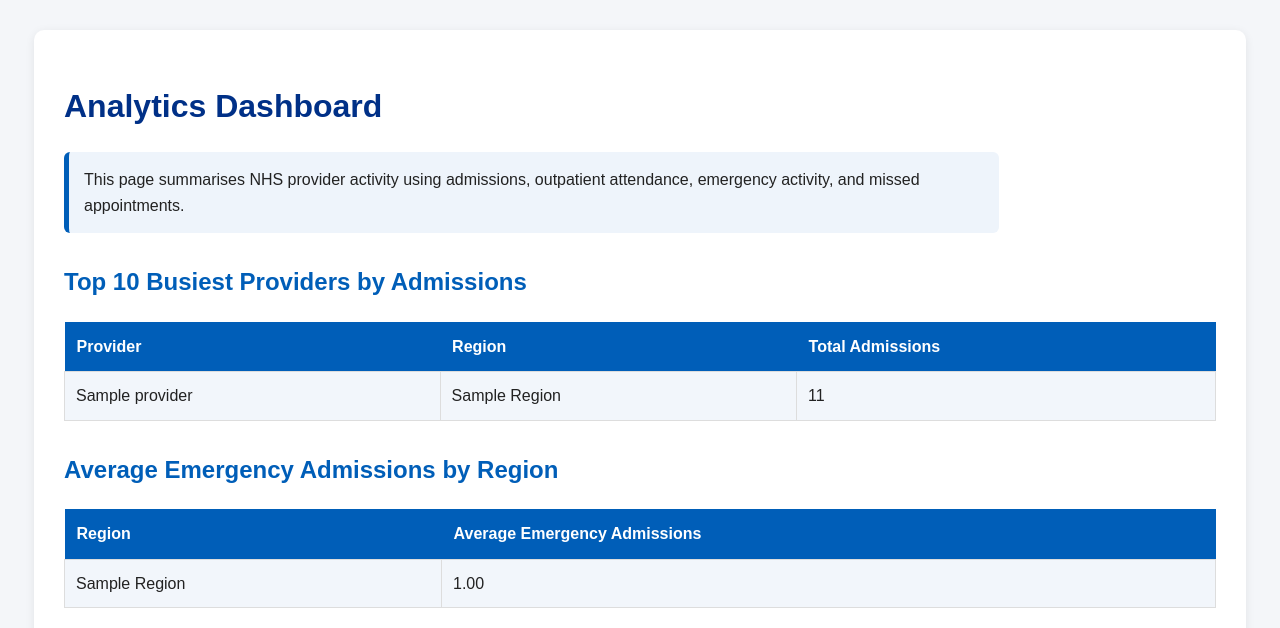
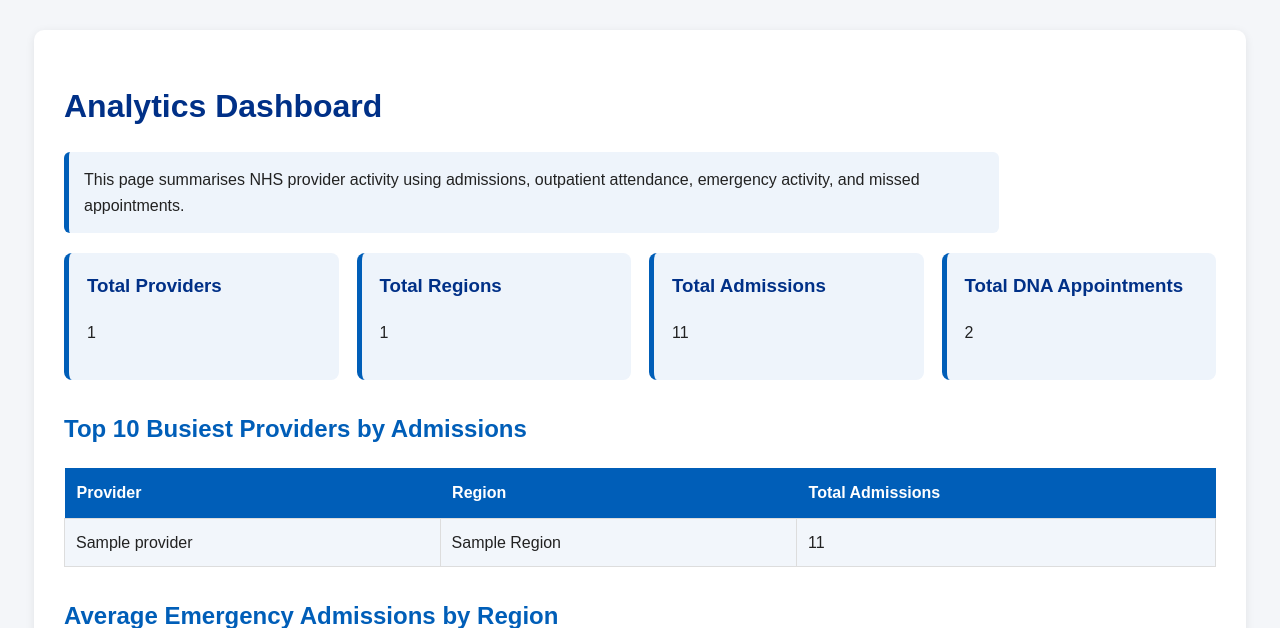
Before and after one commit to 52533734/nhs-hospital-activity, a Flask app: page /analytics in a window 1280 px wide. Shown: the part 74-702 px from the top of the page. Run offline with Flask 3, Linux system fonts and the light colour scheme; tables that the repository leaves empty hold one stand-in row (values such as "Sample post").

Commit message:
Add dashboard summary cards

```diff
--- a/app/routes.py
+++ b/app/routes.py
@@ -8,7 +8,8 @@ from app.services import (
     highest_dna_appointments,
     age_band_summary,
     age_band_dna_rates,
-    highest_emergency_age_bands
+    highest_emergency_age_bands,
+    dashboard_totals
 )
 from app.services import provider_summary
 
@@ -98,14 +99,19 @@ def analytics():
     outpatient_attendance = highest_outpatient_attendance()
     dna_appointments = highest_dna_appointments()
 
+    # Load dashboard summary totals
+    totals = dashboard_totals()
+
     # Send analytics data to template
     return render_template(
         "analytics.html",
         busiest_providers=busiest_providers,
         emergency_by_region=emergency_by_region,
         outpatient_attendance=outpatient_attendance,
-        dna_appointments=dna_appointments
+        dna_appointments=dna_appointments,
+        totals=totals
     )
+
 
 
 @main.route("/compare")
--- a/app/services.py
+++ b/app/services.py
@@ -153,3 +153,16 @@ def highest_emergency_age_bands():
     ).order_by(
         db.desc("total_emergency")
     ).limit(10).all()
+
+def dashboard_totals():
+    #Calculate overall dashboard totals
+    return {
+        "providers": Provider.query.count(),
+        "regions": Region.query.count(),
+        "total_admissions": db.session.query(
+            db.func.sum(MonthlyActivity.all_elective_total + MonthlyActivity.all_non_elective)
+        ).scalar() or 0,
+        "total_dna": db.session.query(
+            db.func.sum(MonthlyActivity.all_first_dna + MonthlyActivity.all_subsequent_dna)
+        ).scalar() or 0
+    }
--- a/app/templates/analytics.html
+++ b/app/templates/analytics.html
@@ -11,6 +11,35 @@
     This page summarises NHS provider activity using admissions,
     outpatient attendance, emergency activity, and missed appointments.
 </p>
+
+<!-- Dashboard summary cards -->
+<div class="card-grid">
+
+    <!-- Provider count card -->
+    <div class="card">
+        <h3>Total Providers</h3>
+        <p>{{ totals.providers }}</p>
+    </div>
+
+    <!-- Region count card -->
+    <div class="card">
+        <h3>Total Regions</h3>
+        <p>{{ totals.regions }}</p>
+    </div>
+
+    <!-- Admission total card -->
+    <div class="card">
+        <h3>Total Admissions</h3>
+        <p>{{ totals.total_admissions }}</p>
+    </div>
+
+    <!-- DNA total card -->
+    <div class="card">
+        <h3>Total DNA Appointments</h3>
+        <p>{{ totals.total_dna }}</p>
+    </div>
+
+</div>
 
 <!-- Section heading for busiest providers -->
 <h2>Top 10 Busiest Providers by Admissions</h2>
```
